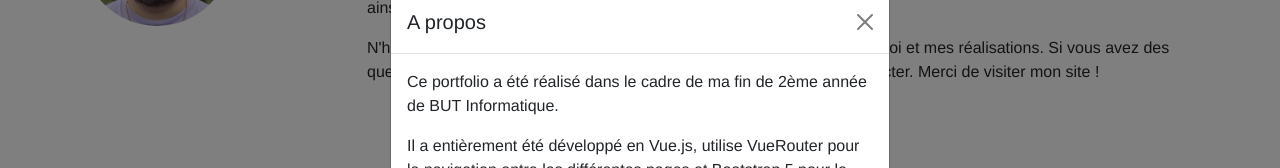
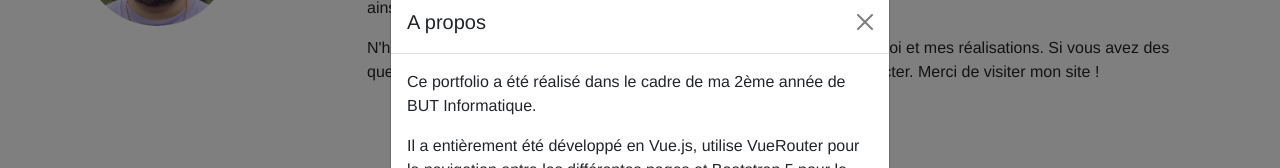
Before and after one commit to JdAlix/portfolio, a Vue app in the folder portfolio/: page / in a window 1280 px wide. Both pictures are taken after a click on the button 1177 px from the left and 28 px from the top of the page. Shown: the part 286-454 px from the top of the page. Built offline with nearby package versions, Linux system fonts and the light colour scheme.

Commit message:
Correction faute

```diff
--- a/portfolio/src/components/NavbarComponent.vue
+++ b/portfolio/src/components/NavbarComponent.vue
@@ -7,7 +7,7 @@
                     <button type="button" class="btn-close" data-bs-dismiss="modal" aria-label="Close"></button>
                 </div>
                 <div class="modal-body">
-                    <p>Ce portfolio a été réalisé dans le cadre de ma fin de 2ème année de BUT Informatique.</p>
+                    <p>Ce portfolio a été réalisé dans le cadre de ma 2ème année de BUT Informatique.</p>
 
                     <p>
                         Il a entièrement été développé en Vue.js,
```
